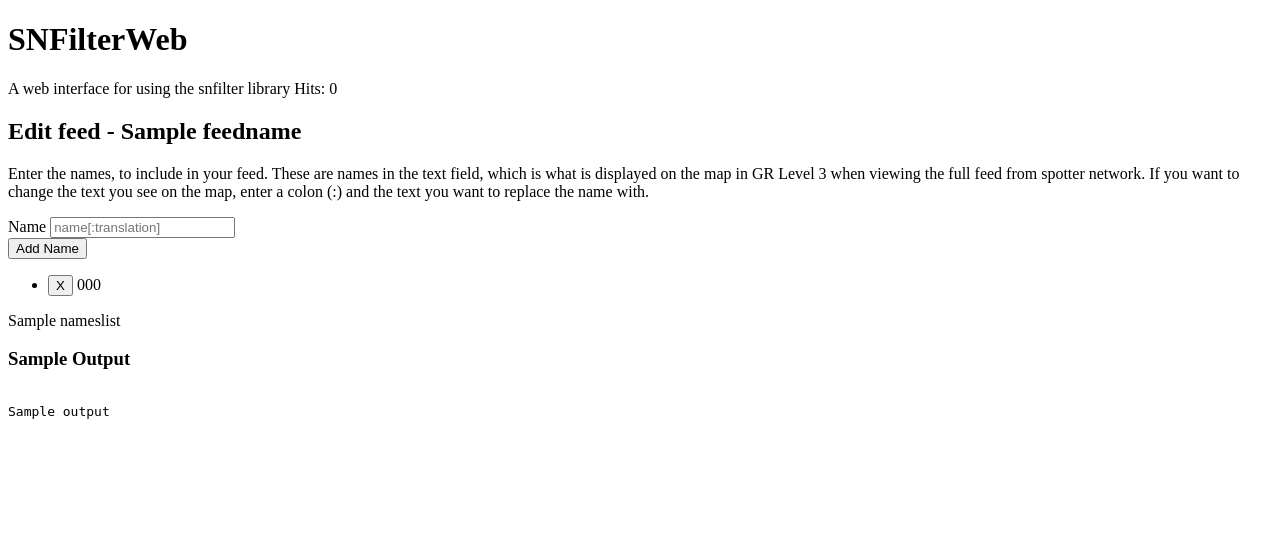
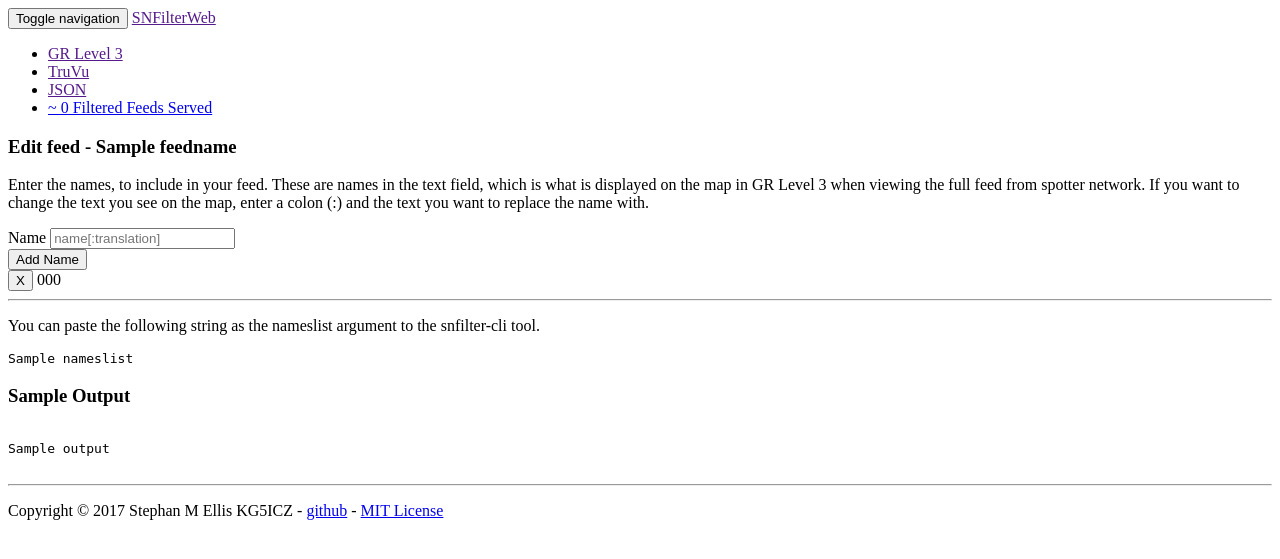
Before and after one commit to stephanellis/snfilterweb, a Python web app: template snfilterweb/templates/editfeed.html in a window 1280 px wide. Shown: the top 559 px of the page. Run offline with Jinja, Linux system fonts and the light colour scheme; the template is opened without the code that fills it: most values are stand-ins (such as "Sample title", 1, 10 or a date in 2020).

Commit message:
did some UI updates and wired the feed views up, probably going to need to refactor the code that actually runs the snfilter code

```diff
--- a/snfilterweb/__init__.py
+++ b/snfilterweb/__init__.py
@@ -20,5 +20,6 @@
     config.add_route('editfeed', '/editfeed/{id}')
     config.add_route('addname', '/addname/{id}')
     config.add_route('delname', '/delname/{id}')
+    config.add_route('feed', '/feed/{viewid}')
     config.scan()
     return config.make_wsgi_app()
--- a/snfilterweb/templates/base.html
+++ b/snfilterweb/templates/base.html
@@ -21,12 +21,42 @@
     <div class="container">
       <div class="row">
         <div class="col-md-12">
-          <h1>SNFilterWeb</h1>
-          <p>A web interface for using the snfilter library Hits: {{ request.redis.get("hits")|int }}</p>
+          <nav class="navbar navbar-default">
+            <div class="container-fluid">
+              <!-- Brand and toggle get grouped for better mobile display -->
+              <div class="navbar-header">
+                <button type="button" class="navbar-toggle collapsed" data-toggle="collapse" data-target="#bs-example-navbar-collapse-1" aria-expanded="false">
+                  <span class="sr-only">Toggle navigation</span>
+                  <span class="icon-bar"></span>
+                  <span class="icon-bar"></span>
+                  <span class="icon-bar"></span>
+                </button>
+                <a class="navbar-brand" href="{{ request.route_url('index') }}">SNFilterWeb</a>
+              </div>
+
+              <!-- Collect the nav links, forms, and other content for toggling -->
+              <div class="collapse navbar-collapse" id="bs-example-navbar-collapse-1">
+                <ul class="nav navbar-nav navbar-right">
+                  {% block editorlinks %}{% endblock %}
+                  <li><a href="#">~ {{ request.redis.get("hits")|int }} Filtered Feeds Served</a></li>
+                </ul>
+              </div><!-- /.navbar-collapse -->
+            </div><!-- /.container-fluid -->
+          </nav>
         </div>
       </div>
       {% block contentarea %}
       {% endblock %}
+      <div class="row">
+        <div class="col-md-5">
+          <hr>
+          <p>
+            Copyright &copy; 2017 Stephan M Ellis KG5ICZ -
+            <a href="https://github.com/stephanellis/snfilterweb" target="_blank">github</a> -
+            <a href="https://github.com/stephanellis/snfilterweb/blob/master/LICENSE" target="_blank">MIT License</a>
+          </p>
+        </div>
+      </div>
     </div>
 
     <!-- jQuery (necessary for Bootstrap's JavaScript plugins) -->
--- a/snfilterweb/templates/editfeed.html
+++ b/snfilterweb/templates/editfeed.html
@@ -1,10 +1,16 @@
 {% extends "base.html" %}
+
+{% block editorlinks %}
+<li><a href="{{ request.route_url('feed', viewid=viewid) }}" target="_blank">GR Level 3</a></li>
+<li><a href="{{ request.route_url('feed', viewid=viewid) }}" target="_blank">TruVu</a></li>
+<li><a href="{{ request.route_url('feed', viewid=viewid) }}" target="_blank">JSON</a></li>
+{% endblock %}
 
 {% block contentarea %}
 
 <div class="row">
   <div class="col-md-4">
-    <h2>Edit feed - {{ feedname }}</h2>
+    <h3>Edit feed - {{ feedname }}</h3>
     <p>
       Enter the names, to include in your feed.  These are names in the text
       field, which is what is displayed on the map in GR Level 3 when viewing
@@ -19,17 +25,19 @@
       </div>
       <button class="btn btn-primary" type="submit">Add Name</button>
     </form>
-    <ul>
     {% for m in members %}
       <form method="post" action="{{ request.route_url('delname', id=id) }}" class="form-inline">
         <div class="form-group">
-            <li><button class="btn btn-danger">X</button> {{ m.decode("utf-8") }}</li>
+          <button class="btn btn-xs btn-danger">X</button> {{ m.decode("utf-8") }}
           <input type="hidden" name="name" id="name" value="{{ m.decode('utf-8') }}">
         </div>
       </form>
     {% endfor %}
-    </ul>
-    <p>{{ nameslist }}</p>
+    <hr>
+    <p>You can paste the following string as the nameslist argument to the
+      snfilter-cli tool.</p>
+    </thead>
+    <pre><code>{{ nameslist }}</code></pre>
   </div>
   <div class="col-md-8">
     <h3>Sample Output</h3>
```
Also changed, not shown: snfilterweb/views.py (+28 -3 lines). Lines whose indentation alone changed are shown as unchanged.
